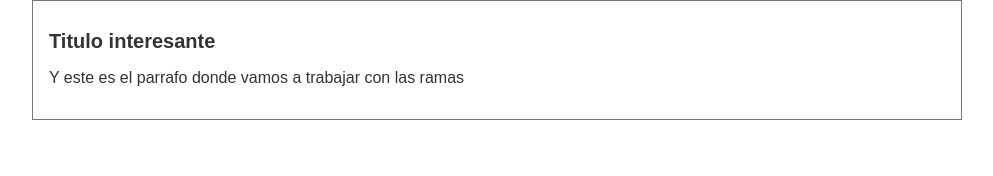
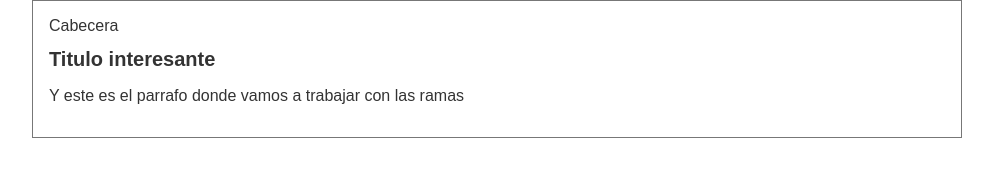
Before and after one commit to Oldwebman/Platzi-git, a plain HTML site: page index.html in a window 1280 px wide. Shown: the whole page, without its empty margins (143-1136 px from the left). Drawn offline with Linux system fonts and the light colour scheme.

Commit message:
version inicial de la cabecera

```diff
--- a/index.html
+++ b/index.html
@@ -8,6 +8,7 @@
 </head>
 <body>
     <div class="container">
+        <div class="cabecera">Cabecera</div>
         <div class="post">
         <h1>Titulo interesante</h1>
         <p>Y este es el parrafo donde vamos a trabajar con las ramas</p>
```
